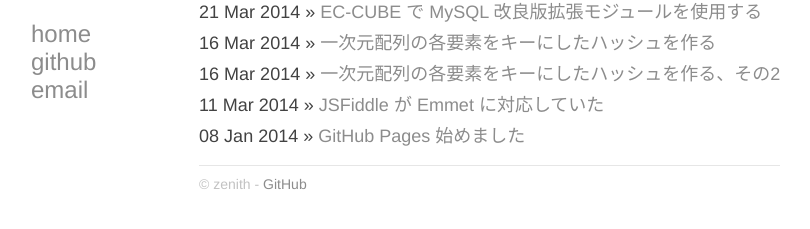
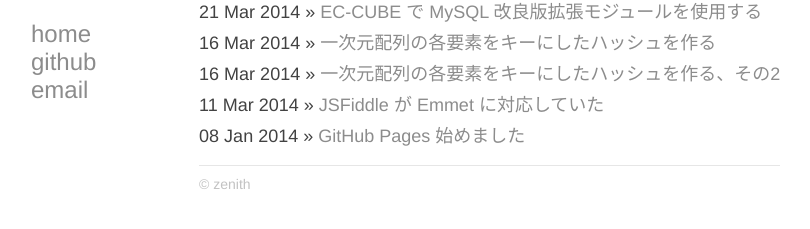
Before and after one commit to zenith6/zenith6.github.io, a Jekyll site: the page built from index.html, in a window 1280 px wide. Shown: the part 139-368 px from the top of the page, without its empty margins (13-823 px from the left). Built offline with Jekyll 4.4.1, drawn with Linux system fonts in a browser that asks for light colours; Markdown is read by kramdown in place of the engine named in the settings.

Commit message:
レイアウトを修正

```diff
--- a/_layouts/default.html
+++ b/_layouts/default.html
@@ -39,9 +39,6 @@
 
 				<footer>
 					&copy; {{ site.name }}
-					{% if site.github %}
-						- <a href="{{ site.github }}">{{ site.github }}</a>
-					{% endif %}
 				</footer>
 			</div>
 
```
